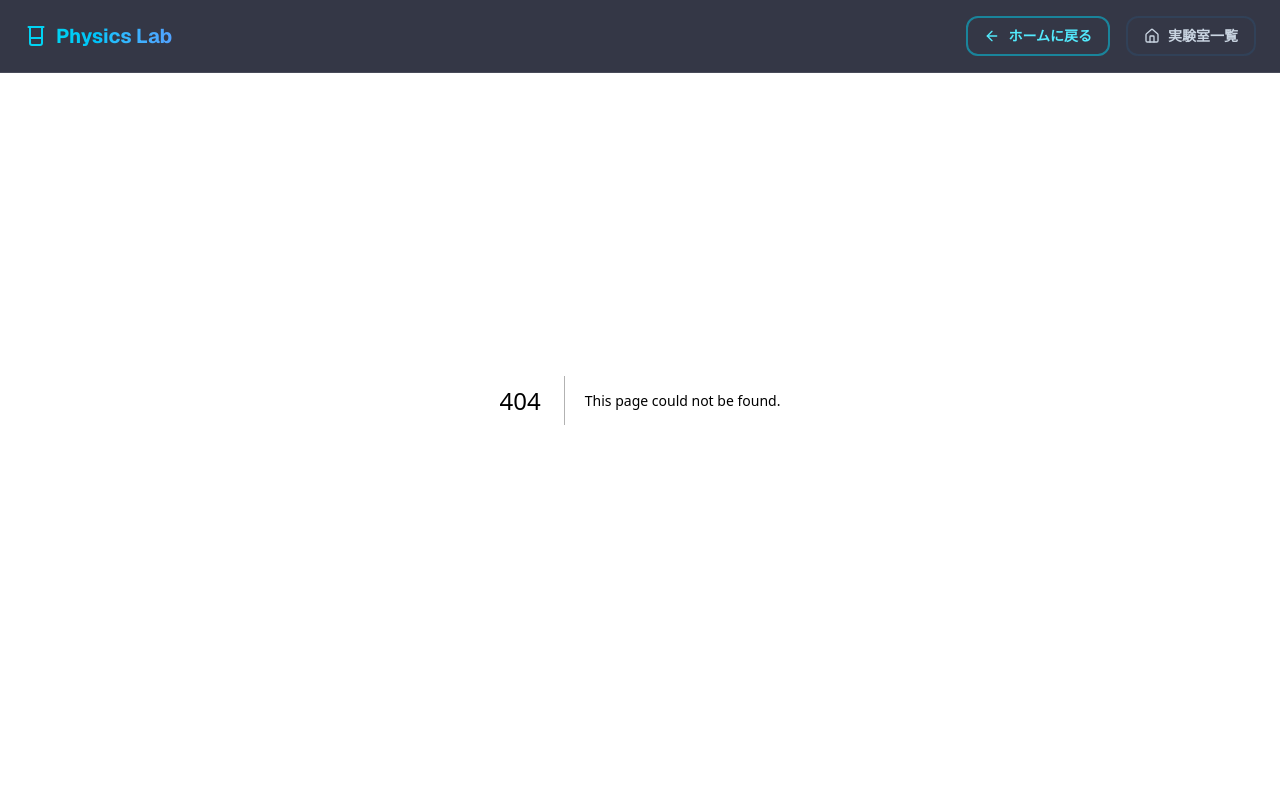
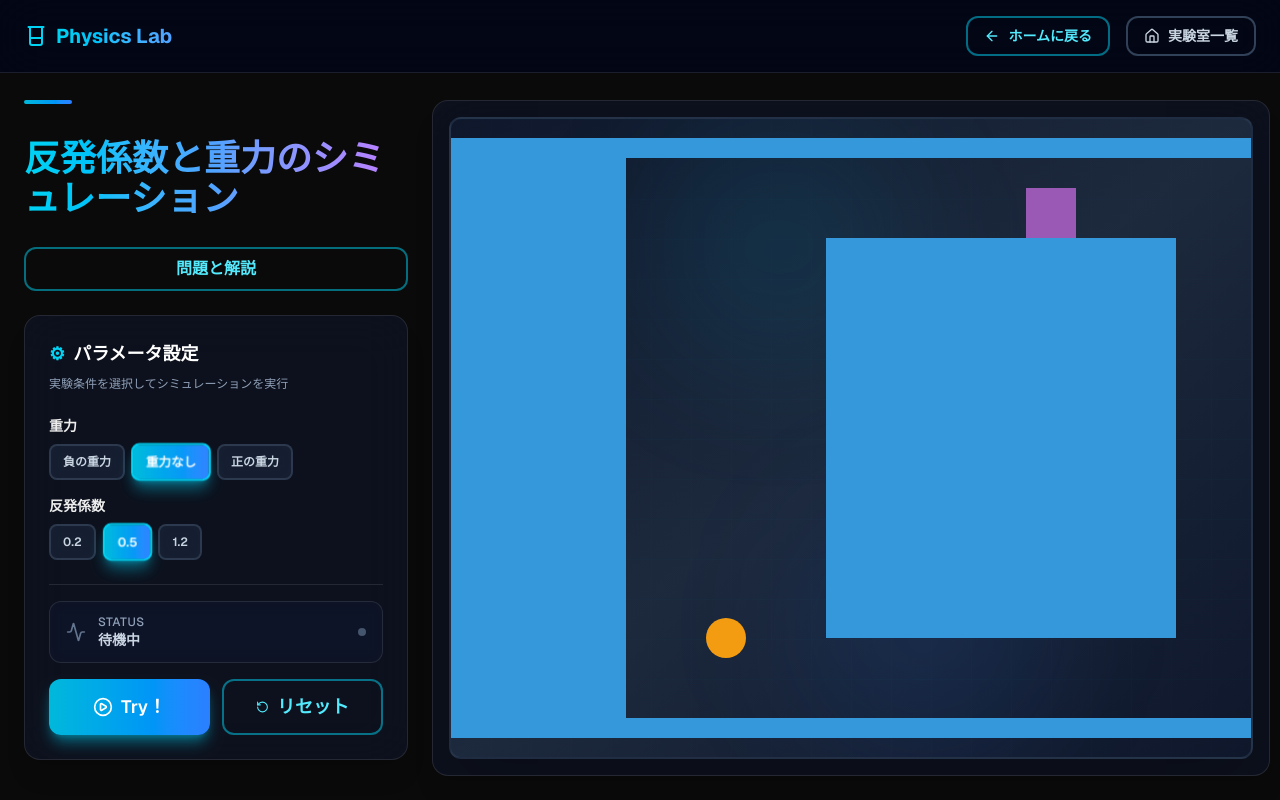
Before and after one commit to yuke325/physics-problems, a Next.js app: page /rebound-ball in a window 1280 px wide. Before the commit this address had no page. Built offline with nearby package versions, Linux system fonts and the light colour scheme.

Commit message:
Featire/restitution (#7)
* feat: restitution sim

* fix: package

* fix: directory name

```diff
--- /dev/null
+++ b/app/rebound-ball/components/rebound-ball.tsx
@@ -0,0 +1,165 @@
+"use client";
+
+import type React from "react";
+import { useRef, useState } from "react";
+import Matter from "matter-js";
+import { PhysicsContainer } from "@/components/physics/Container";
+import { ParamsButton } from "@/components/physics/ParamsButton";
+import { useMatterCanvas } from "@/lib/useMatterCanvas";
+import {
+  INITIAL_BALL_POSITION,
+  INITIAL_BLOCK_POSITION,
+  type GravityMode,
+  type RestitutionMode,
+  getGravityValue,
+  getRestitutionValue,
+} from "../lib/constants";
+import { reboundBallMatter } from "../lib/matter";
+
+const ReboundBall: React.FC<{ title: string }> = ({ title }) => {
+  const [isFalling, setIsFalling] = useState(false);
+  const [gravityMode, setGravityMode] = useState<GravityMode>("0");
+  const [restitutionMode, setRestitutionMode] = useState<RestitutionMode>("0.5");
+
+  const groundRef = useRef<Matter.Body | null>(null);
+  const leftWallRef = useRef<Matter.Body | null>(null);
+  const rightWallRef = useRef<Matter.Body | null>(null);
+  const ceillingRef = useRef<Matter.Body | null>(null);
+  const ballRef = useRef<Matter.Body | null>(null);
+  const blockRef = useRef<Matter.Body | null>(null);
+
+  const { canvasRef, engineRef } = useMatterCanvas(() =>
+    reboundBallMatter({
+      groundRef,
+      leftWallRef,
+      rightWallRef,
+      ceilingRef: ceillingRef,
+      ballRef,
+      blockRef,
+    }),
+  );
+
+  const handleTry = () => {
+    if (ballRef.current && engineRef.current && !isFalling) {
+      engineRef.current.gravity.y = getGravityValue(gravityMode);
+
+      const restitutionValue = getRestitutionValue(restitutionMode);
+      Matter.Body.set(ballRef.current, {
+        restitution: restitutionValue,
+        frictionAir: 0,
+      });
+
+      // ボールに右向きの初速度を与える
+      Matter.Body.setVelocity(ballRef.current, { x: 5, y: 0 });
+
+      if (rightWallRef.current) {
+        Matter.Body.set(rightWallRef.current, {
+          restitution: restitutionValue,
+        });
+      }
+
+      if (leftWallRef.current) {
+        Matter.Body.set(leftWallRef.current, {
+          restitution: restitutionValue,
+        });
+      }
+
+      if (ceillingRef.current) {
+        Matter.Body.set(ceillingRef.current, {
+          restitution: restitutionValue,
+        });
+      }
+
+      if (groundRef.current) {
+        Matter.Body.set(groundRef.current, {
+          restitution: restitutionValue,
+        });
+      }
+
+      if (blockRef.current) {
+        Matter.Body.set(blockRef.current, {
+          restitution: restitutionValue,
+        });
+      }
+
+      setIsFalling(true);
+    }
+  };
+
+  const handleReset = () => {
+    if (ballRef.current && engineRef.current) {
+      Matter.Body.setPosition(ballRef.current, INITIAL_BALL_POSITION);
+      Matter.Body.setVelocity(ballRef.current, { x: 0, y: 0 });
+      Matter.Body.setAngularVelocity(ballRef.current, 0);
+      engineRef.current.gravity.y = 0;
+      setIsFalling(false);
+    }
+    if (blockRef.current) {
+      Matter.Body.setPosition(blockRef.current, INITIAL_BLOCK_POSITION);
+      Matter.Body.setVelocity(blockRef.current, { x: 0, y: 0 });
+      Matter.Body.setAngularVelocity(blockRef.current, 0);
+    }
+  };
+
+  return (
+    <PhysicsContainer
+      title={title}
+      canvasRef={canvasRef}
+      onTry={handleTry}
+      onReset={handleReset}
+      isFalling={isFalling}
+    >
+      <div className="flex flex-col gap-4">
+        <div>
+          <h3 className="text-sm font-semibold mb-2">重力</h3>
+          <div className="flex gap-2">
+            <ParamsButton
+              label="負の重力"
+              onClick={() => setGravityMode("-")}
+              isSelected={gravityMode === "-"}
+              disabled={isFalling}
+            />
+            <ParamsButton
+              label="重力なし"
+              onClick={() => setGravityMode("0")}
+              isSelected={gravityMode === "0"}
+              disabled={isFalling}
+            />
+            <ParamsButton
+              label="正の重力"
+              onClick={() => setGravityMode("+")}
+              isSelected={gravityMode === "+"}
+              disabled={isFalling}
+            />
+          </div>
+        </div>
+
+        <div>
+          <h3 className="text-sm font-semibold mb-2">反発係数</h3>
+          <div className="flex gap-2">
+            <ParamsButton
+              label="0.2"
+              onClick={() => setRestitutionMode("-0.2")}
+              isSelected={restitutionMode === "-0.2"}
+              disabled={isFalling}
+            />
+            <ParamsButton
+              label="0.5"
+              onClick={() => setRestitutionMode("0.5")}
+              isSelected={restitutionMode === "0.5"}
+              disabled={isFalling}
+            />
+            <ParamsButton
+              label="1.2"
+              onClick={() => setRestitutionMode("1.2")}
+              isSelected={restitutionMode === "1.2"}
+              disabled={isFalling}
+            />
+          </div>
+        </div>
+      </div>
+    </PhysicsContainer>
+  );
+};
+
+export default ReboundBall;
--- /dev/null
+++ b/app/rebound-ball/lib/constants.ts
@@ -0,0 +1,31 @@
+export type GravityMode = "-" | "0" | "+";
+export type RestitutionMode = "-0.2" | "0.5" | "1.2";
+
+export const INITIAL_BALL_POSITION = { x: 275, y: 500 };
+export const INITIAL_BLOCK_POSITION = { x: 600, y: 125 };
+
+export const getGravityValue = (mode: GravityMode): number => {
+  switch (mode) {
+    case "-":
+      return -0.3;
+    case "0":
+      return 0;
+    case "+":
+      return 0.3;
+    default:
+      return 0;
+  }
+};
+
+export const getRestitutionValue = (mode: RestitutionMode): number => {
+  switch (mode) {
+    case "-0.2":
+      return -0.2;
+    case "0.5":
+      return 0.5;
+    case "1.2":
+      return 1.2;
+    default:
+      return 1;
+  }
+};
--- /dev/null
+++ b/app/rebound-ball/lib/matter.ts
@@ -0,0 +1,87 @@
+import Matter from "matter-js";
+import type { MatterCanvasResult } from "@/lib/types";
+
+interface ReboundBallProps {
+  groundRef: React.RefObject<Matter.Body | null>;
+  leftWallRef: React.RefObject<Matter.Body | null>;
+  rightWallRef: React.RefObject<Matter.Body | null>;
+  ceilingRef: React.RefObject<Matter.Body | null>;
+  ballRef: React.RefObject<Matter.Body | null>;
+  blockRef: React.RefObject<Matter.Body | null>;
+}
+
+export const reboundBallMatter = ({
+  groundRef,
+  leftWallRef,
+  rightWallRef,
+  ballRef,
+  ceilingRef,
+  blockRef,
+}: ReboundBallProps): MatterCanvasResult => {
+  // 地面
+  const ground = Matter.Bodies.rectangle(500, 590, 1000, 20, {
+    isStatic: true,
+    restitution: 1,
+    render: {
+      fillStyle: "#3498db",
+    },
+  });
+  groundRef.current = ground;
+
+  // 天井（低く設定）
+  const ceiling = Matter.Bodies.rectangle(500, 10, 1000, 20, {
+    isStatic: true,
+    restitution: 1,
+    render: {
+      fillStyle: "#3498db",
+    },
+  });
+  ceilingRef.current = ceiling;
+
+  // 左の壁
+  const leftWall = Matter.Bodies.rectangle(0, 300, 350, 590, {
+    isStatic: true,
+    restitution: 1.2,
+    render: {
+      fillStyle: "#3498db",
+    },
+  });
+  leftWallRef.current = leftWall;
+
+  // 右の壁（短い方）
+  const rightWall = Matter.Bodies.rectangle(550, 300, 350, 400, {
+    isStatic: true,
+    restitution: 1.2,
+    render: {
+      fillStyle: "#3498db",
+    },
+  });
+  rightWallRef.current = rightWall;
+
+  // 右の壁の上に置く物体（ブロック）
+  const block = Matter.Bodies.rectangle(600, 225, 50, 50, {
+    isStatic: false,
+    restitution: 1,
+    friction: 0,
+    frictionAir: 0,
+    density: 0.002,
+    render: {
+      fillStyle: "#9b59b6",
+    },
+  });
+  blockRef.current = block;
+
+  // ボール
+  const ball = Matter.Bodies.circle(275, 500, 20, {
+    restitution: 1.2,
+    friction: 0,
+    frictionAir: 0,
+    density: 0.001,
+    render: {
+      fillStyle: "#f39c12",
+    },
+  });
+  ballRef.current = ball;
+
+  return [ground, ceiling, leftWall, rightWall, block, ball];
+};
--- /dev/null
+++ b/app/rebound-ball/page.tsx
@@ -0,0 +1,5 @@
+import ReboundBall from "./components/rebound-ball";
+
+export default function Page() {
+  return <ReboundBall title="反発係数と重力のシミュレーション" />;
+}
```
Also changed, not shown: 1 other file (tests, documents, lock files or other folders).
